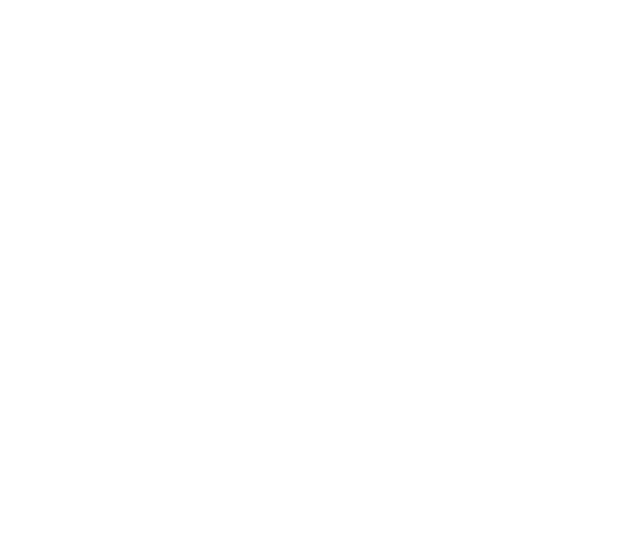
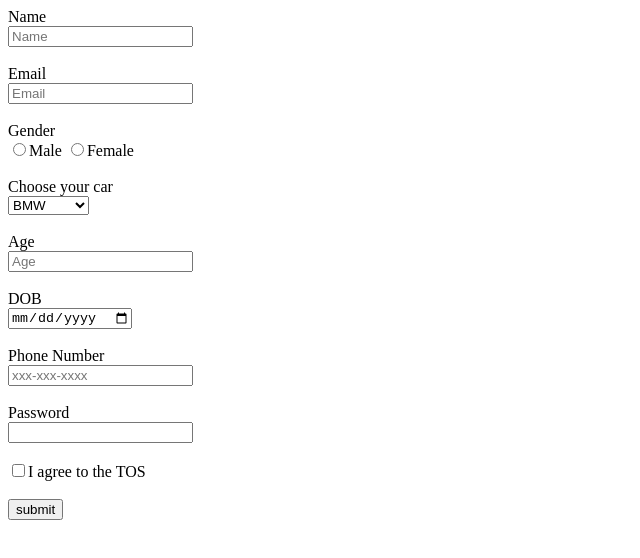
Before and after one commit to acciojob/signup-form-car-Naveenkumar123-hash, a website: page main.html in a window 1280 px wide. Shown: the whole page, without its empty margins (0-640 px from the left). Drawn offline with Linux system fonts and the light colour scheme.

Commit message:
created a submission

```diff
--- a/main.html
+++ b/main.html
@@ -8,6 +8,60 @@
 
 <body>
 	<!-- the entire body must be written by student -->
+	<form method="post">
+		<div>
+        <label for="name">Name</label><br>
+		<input type="text"name="name"placeholder="Name">
+		</div>
+		<br>
+		<div>
+        <label for="email">Email</label><br>
+
+		<input type="email"name="email"placeholder="Email">
+		</div
+		<div>
+		<br>
+        <label for="gender">Gender</label><br>
+		<input type="radio"name="gender"value="Male">Male
+		<input type="radio"name="gender"value="Female">Female
+		</div>
+		<div>
+			<br>
+        <label for="car brands">Choose your car</label><br>
+		<select name="cars">
+			<option value="BMW">BMW</option>
+			<option value="Audi">Audi</option>
+			<option value="Mercedez">Mercedez</option>
+		</select>
+		</div>
+		<br>
+		<div>
+        <label for="Age">Age</label><br>
+        <input type="number"name="age"placeholder="Age">
+        </div>
+		<br>
+		<div>
+		<label for="birthday">DOB</label><br>
+        <input type="date"name="birthday">
+		</div>
+		<br>
+		<div>
+        <label for="phoneNo">Phone Number</label><br>
+		<input type="tel"name="PhoneNo"placeholder="xxx-xxx-xxxx">
+		</div>
+		<br>
+		<div>
+        <label for="password">Password</label><br>
+		<input type="password"name="password">
+		</div>
+		<br>
+		<div>
+		<label for="Checkbox"></label>
+		<input type="checkbox"name="Checkbox">I agree to the TOS
+		</div>
+		<br>
+		<button>submit</button>
+	</form>
     <script type="text/javascript" src="./script.js">
 </script>
 
```
